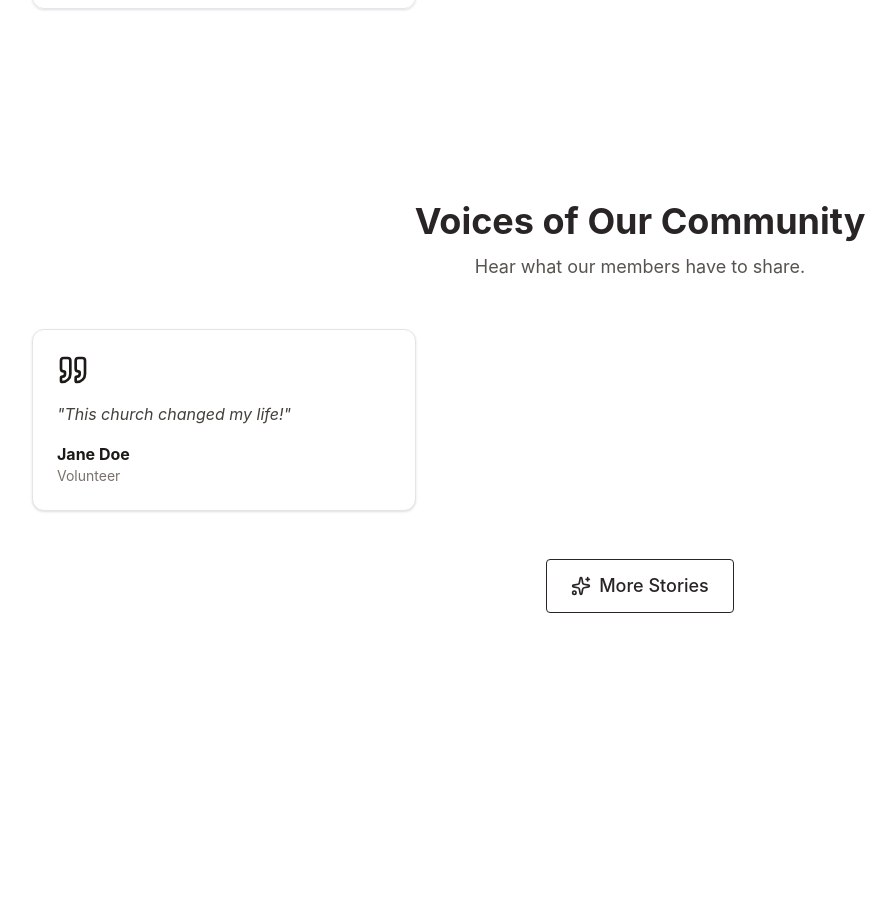
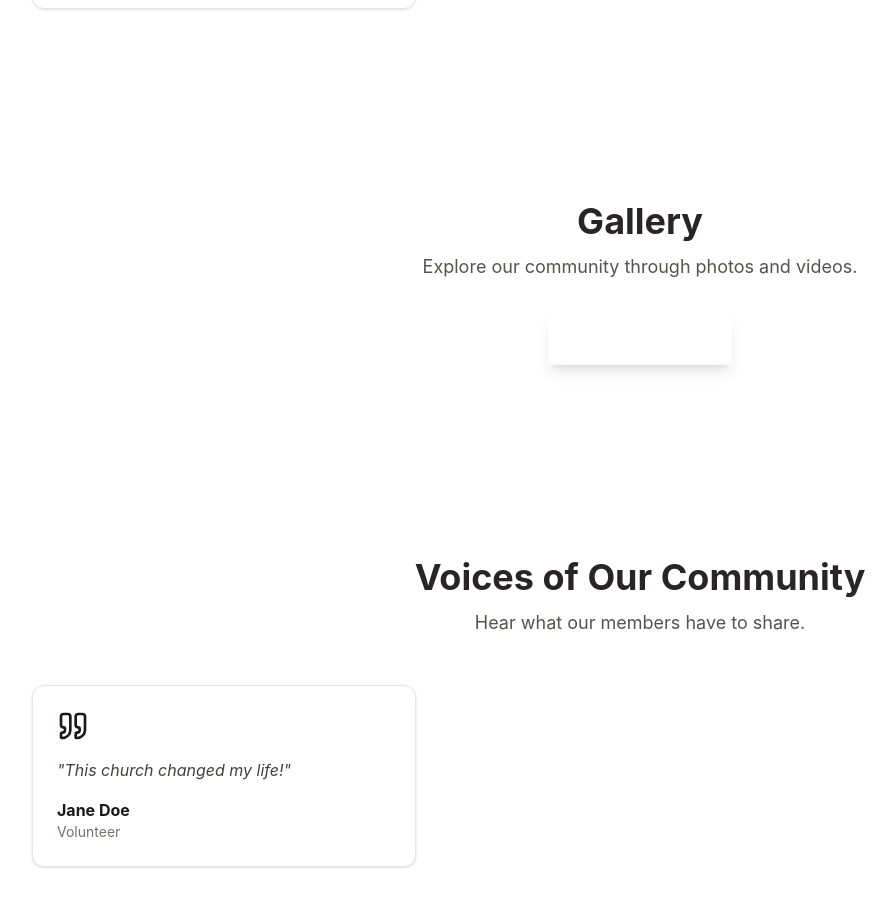
Before and after one commit to ryanmurray3/DOC_website, a React (Create React App) app: page / in a window 1280 px wide. Shown: the part 2025-2927 px from the top of the page, without its empty margins (0-896 px from the left). Before the commit the page ends 2734 px from the top, so only its background shows below. Built offline with nearby package versions, Linux system fonts and the light colour scheme.

Commit message:
adjusted commit message

```diff
--- a/src/Pages/Donate.tsx
+++ b/src/Pages/Donate.tsx
@@ -10,7 +10,7 @@ import { Checkbox } from "@/components/ui/checkbox";
 import { Heart, Building, Users, BookOpen, AlertCircle, CheckCircle } from "lucide-react";
 import { motion } from "framer-motion";
 
-// ... keep existing code (DonationFormData interface)
+
 
 interface DonationType {
   value: string;
--- a/src/Pages/Home.tsx
+++ b/src/Pages/Home.tsx
@@ -160,6 +160,19 @@ export default function Home() {
         </section>
       )}
 
+      {/* Gallery Section */}
+      <section className="py-20 md:py-24 bg-deep-burgundy">
+        <div className="max-w-7xl mx-auto px-6 lg:px-8 text-center">
+          <h2 className="text-3xl md:text-4xl font-bold text-smoke-white">Gallery</h2>
+          <p className="mt-3 text-lg text-stone-600">Explore our community through photos and videos.</p>
+          <Button asChild className="mt-8 bg-accent-gold text-black hover:bg-yellow-500 shadow-lg px-6 py-3 text-lg">
+            <Link to={createPageUrl("Gallery")}>
+              <Sparkles className="mr-2 h-5 w-5" /> View Gallery
+            </Link>
+          </Button>
+        </div>
+      </section>
+
       {/* Testimonials */}
       {recentTestimonials.length > 0 && (
         <section className="py-20 md:py-24 bg-white">
```
